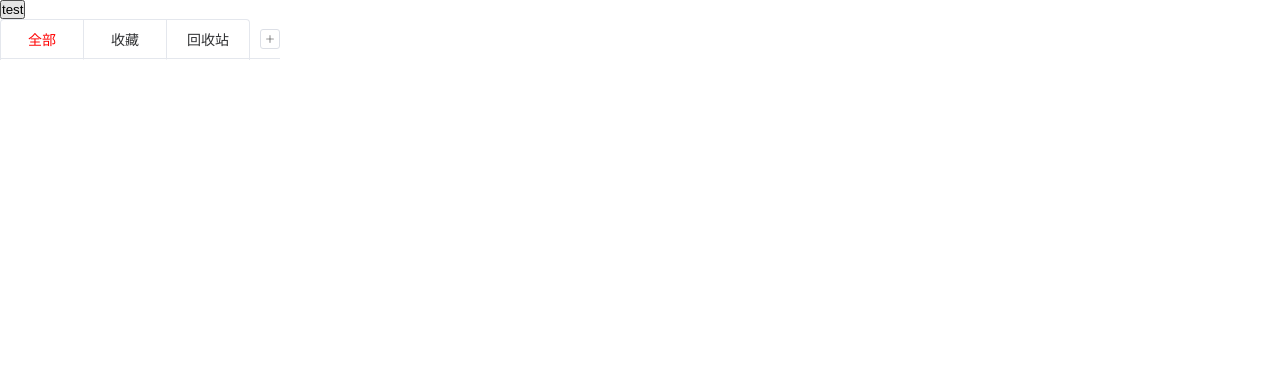
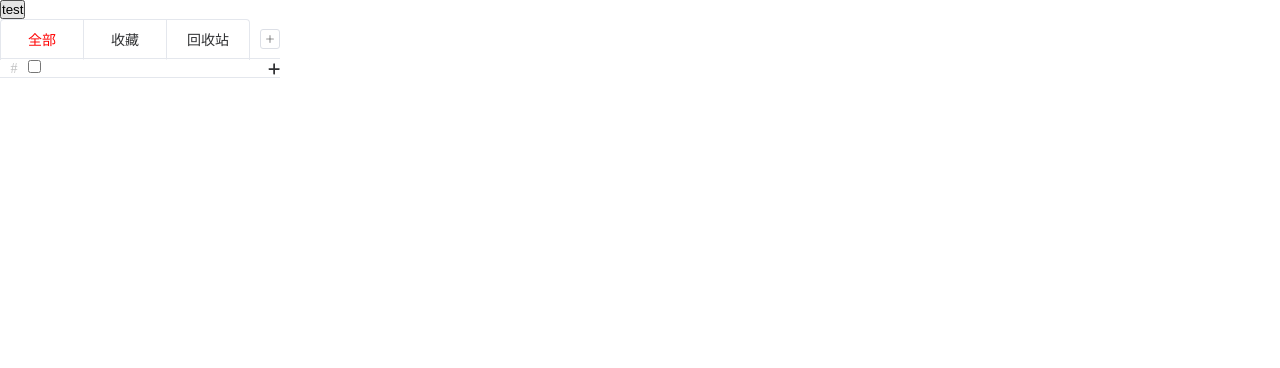
Before and after one commit to colorthoro/MagicMusc, a Vue app in the folder client/magic_v/: page / in a window 1280 px wide. Shown: the top 368 px of the page. Built offline with nearby package versions, Linux system fonts and the light colour scheme; what vue-cookies would draw is missing.

Commit message:
添加pretty checkbox，虚拟列表选中，虚拟列表，SongItemAddons提出，SongLists 逻辑完善保证歌曲单例

```diff
--- a/client/magic_v/package.json
+++ b/client/magic_v/package.json
@@ -20,6 +20,7 @@
     "element-plus": "^2.2.18",
     "pinia": "^2.0.22",
     "pinia-plugin-persistedstate": "^2.2.0",
+    "pretty-checkbox": "^3.0.3",
     "vue": "^3.2.13",
     "vue-cookies": "^1.8.1",
     "zipson": "^0.2.12"
--- /dev/null
+++ b/client/magic_v/src/base/SongItemAddons.vue
@@ -0,0 +1,64 @@
+<template>
+  <li
+    v-for="(name, index) of iconName"
+    :key="name + index"
+    style="font-size: 0"
+  >
+    <font-awesome-icon
+      class="addons red-hover"
+      style="font-size: 1rem"
+      v-if="completeConfig[name].need"
+      :icon="fontAwesomeName[index]"
+      :class="completeConfig[name].class"
+      :style="completeConfig[name].style"
+      @click.stop="if (completeConfig[name].func) completeConfig[name].func();"
+    />
+  </li>
+</template>
+
+<script>
+export default {
+  data() {
+    return {
+      defaultConfig: {
+        need: false,
+        class: null,
+        style: null,
+        func: null,
+      },
+      iconName: ["trashUp", "del", "plus", "heart", "cloudDown"],
+      fontAwesomeName: [
+        "fa-solid fa-trash-arrow-up",
+        "fa-solid fa-xmark",
+        "fa-solid fa-plus",
+        "fa-regular fa-heart",
+        "fa-solid fa-cloud-arrow-down",
+      ],
+    };
+  },
+  props: {
+    config: {
+      type: Object,
+      //[icon-tab]{
+      //    need: true,
+      //    class: null,
+      //    style: null,
+      //    func: null,
+      //}
+    },
+  },
+  computed: {
+    completeConfig() {
+      let obj = {};
+      this.iconName.forEach((attr) => {
+        obj[attr] = { ...this.defaultConfig, ...this.config[attr] };
+      });
+      return obj;
+    },
+  },
+  methods: {},
+};
+</script>
+
+<style>
+</style>
--- a/client/magic_v/src/base/VirtualList.vue
+++ b/client/magic_v/src/base/VirtualList.vue
@@ -14,14 +14,21 @@
         <div
           class="item"
           v-for="(item, index) of listShowing"
-          :key="item.id"
+          :key="item[id_field]"
           :style="{ height: itemHeight + 'px' }"
         >
           <div v-if="showIndex" class="item-index">
             {{ fixedInt(startIndex + index + 1) }}
           </div>
+          <div v-if="needCheck" class="pretty p-icon p-round p-pulse">
+            <input type="checkbox" :value="item" v-model="checkedList" />
+            <div class="state p-primary">
+              <font-awesome-icon class="icon" icon="fa-solid fa-check" />
+              <label></label>
+            </div>
+          </div>
           <div class="item-content">
-            <slot :item="item.data"></slot>
+            <slot :item="item"></slot>
           </div>
         </div>
       </div>
@@ -30,18 +37,22 @@
 </template>
 
 <script>
-import { fixedInt } from "../tools/others";
 export default {
   data() {
     return {
       startIndex: 0, // index of the first showing item
       listTranslateY: 0,
+      checkedList: new Set(),
     };
   },
   props: {
     list: {
       type: Array,
       default: () => [],
+    },
+    id_field: {
+      type: String,
+      default: "id",
     },
     height: {
       type: Number,
@@ -59,7 +70,16 @@ export default {
       type: Boolean,
       default: false,
     },
+    needCheck: {
+      type: Boolean,
+      default: true,
+    },
+    checkStatus: {
+      type: String,
+      default: "origin",
+    },
   },
+  emits: ["update:checkStatus"],
   computed: {
     totalHeight() {
       return this.itemHeight * this.list.length;
@@ -80,7 +100,35 @@ export default {
       let yu = scrollTop - this.startIndex * this.itemHeight;
       this.listTranslateY = scrollTop - yu + "px";
     },
-    fixedInt,
+    popCheckedItems() {
+      let res = Array.from(this.checkedList);
+      this.checkedList.clear();
+      return res;
+    },
+  },
+  watch: {
+    checkStatus: {
+      immediate: true,
+      handler(newV) {
+        console.log("vlist get checkStatus", newV);
+        if (newV === "allChecked") {
+          this.checkedList = new Set(this.list);
+          // FIXME: given vmodel checkedList on the checkbox above and if here is checkedList.add(this.list[i])
+          // then in the checkedList(Set) would exist two similar objs, one of them is the Proxy of another.
+        } else if (newV === "noChecked") {
+          this.checkedList.clear();
+        }
+      },
+    },
+    "checkedList.size": {
+      handler(size) {
+        let msg = "origin";
+        if (size === 0) msg = "noChecked";
+        else if (size === this.list.length) msg = "allChecked";
+        console.log("vlist emit", msg);
+        this.$emit("update:checkStatus", msg);
+      },
+    },
   },
 };
 </script>
--- /dev/null
+++ b/client/magic_v/src/base/VirtualListHead.vue
@@ -0,0 +1,66 @@
+<template>
+  <div class="item vlist-head-container">
+    <div v-if="showIndex" class="item-index">#</div>
+    <div class="pretty p-icon p-round p-pulse">
+      <input type="checkbox" v-model="checked" />
+      <div class="state p-primary">
+        <font-awesome-icon class="icon" icon="fa-solid fa-check" />
+        <label></label>
+      </div>
+    </div>
+    <div class="options">
+      <slot></slot>
+    </div>
+  </div>
+</template>
+
+<script>
+export default {
+  props: {
+    showIndex: {
+      type: Boolean,
+      default: true,
+    },
+    checkStatus: {
+      type: String,
+      default: "origin",
+    },
+  },
+  emits: ["update:checkStatus"],
+  computed: {
+    checked: {
+      get() {
+        console.log("vlisthead get checkStatus", this.checkStatus);
+        return this.checkStatus === "allChecked";
+      },
+      set(val) {
+        console.log(
+          "vlisthead emit checkStatus",
+          val ? "allChecked" : "noChecked"
+        );
+        this.$emit("update:checkStatus", val ? "allChecked" : "noChecked");
+      },
+    },
+  },
+};
+</script>
+
+<style lang="scss" scoped>
+.item {
+  border-bottom: 1px solid var(--el-border-color-light);
+  display: flex;
+  align-items: center;
+  .item-index {
+    flex: 0 0 2em;
+    text-align: center;
+    overflow: hidden;
+    text-overflow: ellipsis;
+    color: var(--netease-number-color);
+  }
+  .options {
+    flex: 1;
+    display: flex;
+    justify-content: flex-end;
+  }
+}
+</style>
--- a/client/magic_v/src/components/SongList.vue
+++ b/client/magic_v/src/components/SongList.vue
@@ -11,10 +11,56 @@
     <el-tab-pane
       v-for="list of allLists"
       :key="list"
+      lazy
       :label="isInnerList(list) || list"
       :name="list"
       :closable="!isInnerList(list)"
     >
+      <div style="height: 30vh">
+        <VirtualListHead v-model:checkStatus="test">
+          <SongItemAddons
+            :config="{
+              trashUp: {
+                need: list === 'binSongs',
+                func: () =>
+                  putIntoList($refs[list][0].popCheckedItems(), 'allSongs'),
+              },
+              del: {
+                need: true,
+                func: () => delFromList($refs[list][0].popCheckedItems(), list),
+              },
+              plus: {
+                need: true,
+                func: () => callModifyDialog($refs[list][0].popCheckedItems()),
+              },
+              cloudDown: {
+                need: true,
+                func: () => {},
+              },
+            }"
+          />
+        </VirtualListHead>
+        <el-auto-resizer>
+          <template #default="{ height }">
+            <VirtualList
+              :height="height"
+              :list="this.nowListSongs"
+              id_field="file_id"
+              v-model:checkStatus="test"
+              :ref="list"
+            >
+              <template #default="{ item: song }">
+                <SongItem
+                  :song="song"
+                  :class="{ 'active-red': audio && song.sameWith(recent) }"
+                  :del="(song) => delFromList([song], list)"
+                  :restorable="list === 'binSongs'"
+                />
+              </template>
+            </VirtualList>
+          </template>
+        </el-auto-resizer>
+      </div>
     </el-tab-pane>
     <el-tab-pane v-if="addingNewList" :name="addingNewListTempTabName">
       <template #label>
@@ -33,7 +79,8 @@
   <button v-if="activeTabName === 'allSongs'" @click="getAllSongsFromCloud">
     扫描云端
   </button>
-  <button @click="play([...nowList.values()])">播放当前歌单全部</button>
+  <button @click="play(nowListSongs)">播放当前歌单全部</button>
+  <div class="main"></div>
 </template>
 
 <script>
@@ -42,7 +89,10 @@ import { mapState, mapActions } from "pinia";
 import useSongListsStore from "../store/songLists";
 import usePlayingQStore from "../store/playingQ";
 import InputBtn from "../base/InputBtn.vue";
-// import SongItem from "../base/SongItem.vue";
+import SongItem from "../base/SongItem.vue";
+import SongItemAddons from "../base/SongItemAddons.vue";
+import VirtualList from "../base/VirtualList.vue";
+import VirtualListHead from "../base/VirtualListHead.vue";
 
 export default {
   name: "SongList",
@@ -53,15 +103,26 @@ export default {
       activeTabName: "allSongs",
       lastTabName: "allSongs",
       maxLen: 1,
+      test: "noChecked",
     };
   },
-  components: { InputBtn },
+  components: {
+    InputBtn,
+    VirtualList,
+    SongItem,
+    VirtualListHead,
+    SongItemAddons,
+  },
   computed: {
     ...mapState(useSongListsStore, ["allLists", "targetList", "isInnerList"]),
+    ...mapState(usePlayingQStore, ["recent", "audio"]),
     nowList() {
       if (this.activeTabName === this.addingNewListTempTabName)
         return this.targetList(this.lastTabName);
       return this.targetList(this.activeTabName);
+    },
+    nowListSongs() {
+      return [...this.nowList.values()];
     },
   },
   methods: {
@@ -71,6 +132,7 @@ export default {
       "getAllSongsFromCloud",
       "addNewList",
       "delList",
+      "callModifyDialog",
     ]),
     ...mapActions(usePlayingQStore, ["play", "addNextPlay", "addQueuePlay"]),
     removeTab(name) {
@@ -101,6 +163,7 @@ export default {
   setup() {
     let clickAddIcon;
     onMounted(() => {
+      // 新建歌单快捷键
       clickAddIcon = (e) => {
         if (e.ctrlKey && e.altKey && e.code === "KeyN") {
           document.querySelector(".el-tabs__new-tab").click();
@@ -115,14 +178,10 @@ export default {
 };
 </script>
 
-<style lan="scss" scoped>
+<style scoped>
 .songlists {
   height: 50vh;
   width: 20em;
-}
-.songlists :deep(.el-tabs__item.is-disabled) {
-  color: var(--el-text-color-primary);
-  cursor: pointer;
 }
 .songlists :deep(.el-tabs__header) {
   margin-bottom: 1px;
--- a/client/magic_v/src/store/songLists.js
+++ b/client/magic_v/src/store/songLists.js
@@ -15,6 +15,7 @@ const useSongListsStore = defineStore('songLists', {
         innerLists: {
             allSongs: '全部', liked: "收藏", binSongs: '回收站'
         },
+        linkedLists: new Set(['allSongs', 'binSongs']),  // 保证所有歌曲对象源自这两个Map。
         modifyDialog: {
             need: false,  // 作为 AddTo.vue 的输入
             targetSongs: [],
@@ -29,10 +30,17 @@ const useSongListsStore = defineStore('songLists', {
             return this.allLists.filter(list => list !== 'allSongs' && list !== 'binSongs');
         },
         targetList: (state) => (listName) => {
-            let res = state.lists[listName];
-            if (!res) console.error('list not found:' + listName);
-            // else console.info('list founded: ' + listName);
-            return res || [];
+            let target = state.lists[listName];
+            if (!target) console.error('list not found:' + listName);
+            else if (!state.linkedLists.has(listName)) {
+                for (const key of target.keys()) {
+                    if (state.lists.allSongs.has(key)) {
+                        target.set(key, state.lists.allSongs.get(key));
+                    } else state.lists.allSongs.set(key, target.get(key));
+                }
+                state.linkedLists.add(listName);
+            }
+            return target || [];
         },
         isInnerList: (state) => (listName) => state.innerLists[listName],
     },
@@ -43,16 +51,20 @@ const useSongListsStore = defineStore('songLists', {
             let k = 0;
             songs.forEach(song => {
                 if (!targetList.has(song.file_id)) {
-                    song = new Song(song);
-                    if (!song.valid) return;
-                    if (targetList !== this.lists.allSongs) {
-                        song.tags.push(listName);
-                        !this.lists.allSongs.has(song.file_id)
-                            && this.lists.allSongs.set(song.file_id, song);
+                    let newSong = this.lists.allSongs.get(song.file_id) ||
+                        this.lists.binSongs.get(song.file_id);
+                    if (!newSong) {
+                        newSong = new Song(song);
+                        if (!newSong.valid) return;
+                        newSong.tags.push(listName);
+                    } else if (newSong.tags.indexOf(listName) === -1) {
+                        newSong.tags.push(listName);
                     }
-                    console.log('put ', song.name, 'into ', listName);
-                    this.lists.binSongs.delete(song.file_id);
-                    targetList.set(song.file_id, song);
+                    console.log('put ', newSong.name, 'into ', listName);
+                    this.lists.allSongs.set(newSong.file_id, newSong);
+                    if (targetList === this.lists.allSongs) return;
+                    this.lists.binSongs.delete(newSong.file_id);
+                    targetList.set(newSong.file_id, newSong);
                     k++;
                 }
             });
@@ -63,23 +75,18 @@ const useSongListsStore = defineStore('songLists', {
             if (!targetList) return;
             let k = 0;
             songs.forEach(song => {
-                let id = song.file_id;
-                if (!targetList.has(id)) {
-                    console.error(`no song with this id(${id}) in the list(${listName})`);
-                    return;
+                if (!targetList.has(song.file_id)) return;
+                if (targetList === this.lists.allSongs) {
+                    this.lists.binSongs.set(song.file_id, song);
+                } else if (targetList === this.lists.binSongs) {
+                    let confirm = window.confirm(`确认删除《 ${song.name} 》吗？`);
+                    if (!confirm) return;
                 }
-                if (targetList === this.lists.allSongs) {
-                    this.lists.binSongs.set(id, targetList.get(id));
-                } else if (targetList === this.lists.binSongs) {
-                    let confirm = window.confirm(`确认删除《 ${targetList.get(id).name} 》吗？`);
-                    if (!confirm) return;
-                } else {
-                    song.tags = song.tags.filter(tag => tag !== listName);
-                }
+                song.tags = song.tags.filter(tag => tag !== listName);
                 console.log('del ', song.name, 'from ', listName);
-                targetList.delete(id);
+                targetList.delete(song.file_id);
                 k++;
-            })
+            });
             return k;
         },
         clearList(listName) {
@@ -87,7 +94,7 @@ const useSongListsStore = defineStore('songLists', {
             if (!targetList) return false;
             let confirm = window.confirm(`确认清空 ${listName} 吗？`);
             if (!confirm) return false;
-            this.$state.lists[listName].forEach(song => {
+            targetList.forEach(song => {
                 song.tags = song.tags.filter(tag => tag !== listName);
             });
             this.$state[listName] = new Map();
@@ -107,7 +114,7 @@ const useSongListsStore = defineStore('songLists', {
             if (!targetList) return false;
             let confirm = window.confirm(`确认删除 ${listName} 吗？`);
             if (!confirm) return false;
-            this.$state.lists[listName].forEach(song => {
+            targetList.forEach(song => {
                 song.tags = song.tags.filter(tag => tag !== listName);
             });
             delete this.$state.lists[listName];
@@ -129,7 +136,12 @@ const useSongListsStore = defineStore('songLists', {
                 });
                 console.log('sync tags ok', song.name, song.tags);
             });
-        }
+        },
+        callModifyDialog(songs) {
+            if (!songs.length) return;
+            this.modifyDialog.targetSongs = songs;
+            this.modifyDialog.need = true;
+        },
     }
 });
 
```
Also changed, not shown: client/magic_v/src/base/SongItem.vue (+38 -40 lines), client/magic_v/src/components/PlayList.vue (+2 -8 lines), 1 other file (tests, documents, lock files or other folders).
